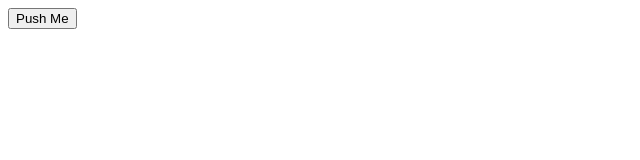
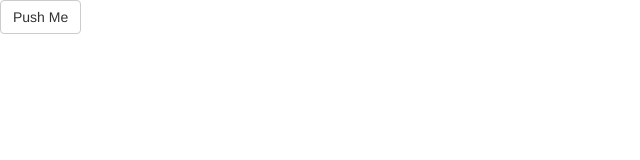
Before and after one commit to timgabets/electron-states-navigator, an Electron app: page index.html in a window 800 px wide. Shown: the full height of the page, 0-640 px from the left. Drawn offline with nearby package versions, Linux system fonts and the light colour scheme.

Commit message:
v0.1.1 Added bootstrap

```diff
--- a/index.html
+++ b/index.html
@@ -1,7 +1,9 @@
 <!DOCTYPE html>
 <html>
   <head>
-    <title>electron es6 react boilerplate</title>
+    <title>electron ES6 ATM States Navigator</title>
+    <link rel="stylesheet" href="node_modules/bootstrap/dist/css/bootstrap.css">
+
     <script>
       // install babel hooks in the renderer process
       require('babel-register');
--- a/package.json
+++ b/package.json
@@ -1,6 +1,6 @@
 {
   "name": "electron-states-navigator",
-  "version": "0.1.0",
+  "version": "0.1.1",
   "main": "main.js",
   "repository": "https://github.com/timgabets/states-navigator.git",
   "scripts": {
@@ -14,7 +14,8 @@
   "license": "LGPL-2.1",
   "dependencies": {
     "babel-preset-es2015": "^6.24.1",
-    "babel-register": "^6.26.0"
+    "babel-register": "^6.26.0",
+    "bootstrap": "^3.3.7"
   },
   "devDependencies": {
     "electron": "^1.4.3"
```
Also changed, not shown: 1 other file.
